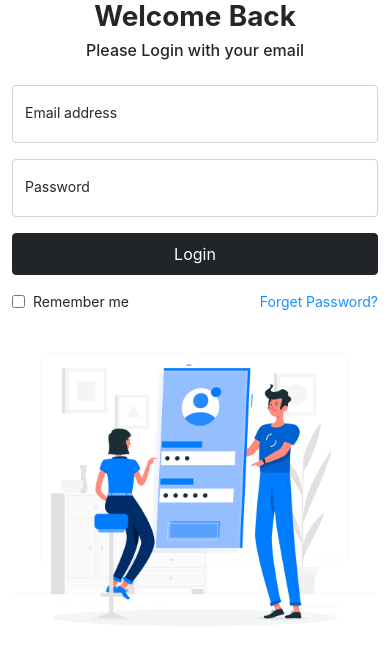
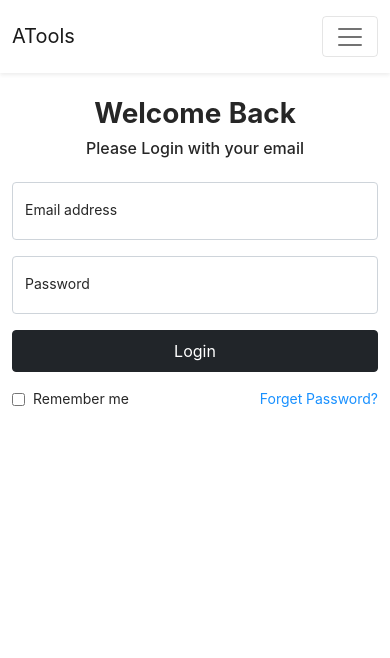
Before and after one commit to Shahrear-ahamed/vouch-digital-login-page, a React (Create React App) app: page / in a window 390 px wide. Shown: the top 658 px of the page. Built offline with nearby package versions, Linux system fonts and the light colour scheme.

Commit message:
make fully responsive

```diff
--- a/src/App.css
+++ b/src/App.css
@@ -36,3 +36,9 @@
     transform: rotate(360deg);
   }
 }
+
+@media (max-width: 992px) {
+  .full-width-navbar {
+    width: 100%;
+  }
+}
--- a/src/App.js
+++ b/src/App.js
@@ -5,7 +5,7 @@ import Navbar from "./Pages/Navbar";
 function App() {
   return (
     <>
-      {/* <Navbar /> */}
+      <Navbar />
       <Login />
     </>
   );
--- a/src/Pages/Login.js
+++ b/src/Pages/Login.js
@@ -35,9 +35,9 @@ const Login = () => {
     setValidated(true);
   };
   return (
-    <Container className="vh-100">
-      <Row>
-        <Col sm={5} className="d-flex flex-column justify-content-center">
+    <Container>
+      <Row className="py-4 py-md-0">
+        <Col md={5} className="d-flex flex-column justify-content-center">
           <h1 className="text-center fw-bolder mb-2">Welcome Back</h1>
           <h6 className="text-center mb-4">Please Login with your email</h6>
           <Form noValidate validated={validated} onSubmit={handleSubmit}>
@@ -87,9 +87,9 @@ const Login = () => {
             </div>
           </Form>
         </Col>
-        <Col sm={7}>
-          <div className="w-100">
-            <img className="w-100" src={LoginPic} alt="login pic" />
+        <Col md={7}>
+          <div className="w-100 d-flex justify-content-center d-none d-md-block">
+            <img src={LoginPic} alt="login pic" style={{ width: "90%" }} />
           </div>
         </Col>
       </Row>
--- a/src/Pages/Navbar.js
+++ b/src/Pages/Navbar.js
@@ -1,20 +1,27 @@
-import { Layout } from "antd";
 import React from "react";
-const { Header } = Layout;
+import Button from "react-bootstrap/Button";
+import Navbar from "react-bootstrap/Navbar";
+import Container from "react-bootstrap/Container";
 
-const Navbar = () => (
-  <Layout>
-    <Header
-      style={{
-        position: "fixed",
-        zIndex: 1,
-        width: "100%",
-        backgroundColor: "#fff",
-      }}
-    >
-      <div></div>
-    </Header>
-  </Layout>
-);
+const NavbarTop = () => {
+  return (
+    <Navbar className="shadow-sm py-3" expand="lg">
+      <Container>
+        <div className="full-width-navbar d-flex justify-content-between">
+          <Navbar.Brand href="#home">ATools</Navbar.Brand>
+          <Navbar.Toggle aria-controls="basic-navbar-nav" />
+        </div>
+        <div className="my-2 my-lg-0">
+          <Navbar.Collapse id="basic-navbar-nav">
+            <Button variant="dark">Start Free Trial</Button>
+            <Button variant="warning" className="ms-3 text-white">
+              Sign Up
+            </Button>
+          </Navbar.Collapse>
+        </div>
+      </Container>
+    </Navbar>
+  );
+};
 
-export default Navbar;
+export default NavbarTop;
```
